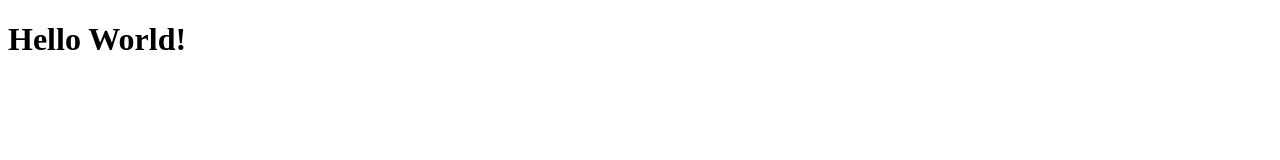
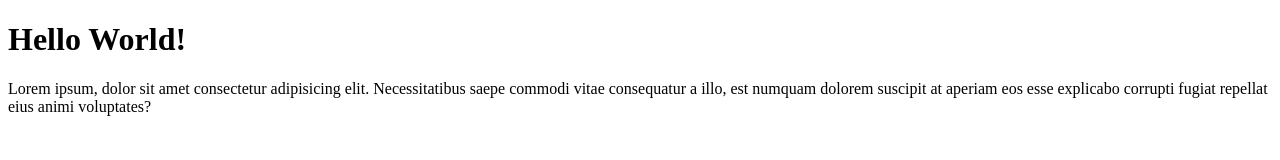
Before and after one commit to yasinalba/test-git, a plain HTML site: page index.html in a window 1280 px wide. Drawn offline with Linux system fonts and the light colour scheme.

Commit message:
Menambahkan paragraf

```diff
--- a/index.html
+++ b/index.html
@@ -7,5 +7,6 @@
 </head>
 <body>
     <h1>Hello World!</h1>
+    <p>Lorem ipsum, dolor sit amet consectetur adipisicing elit. Necessitatibus saepe commodi vitae consequatur a illo, est numquam dolorem suscipit at aperiam eos esse explicabo corrupti fugiat repellat eius animi voluptates?</p>
 </body>
 </html>
```
